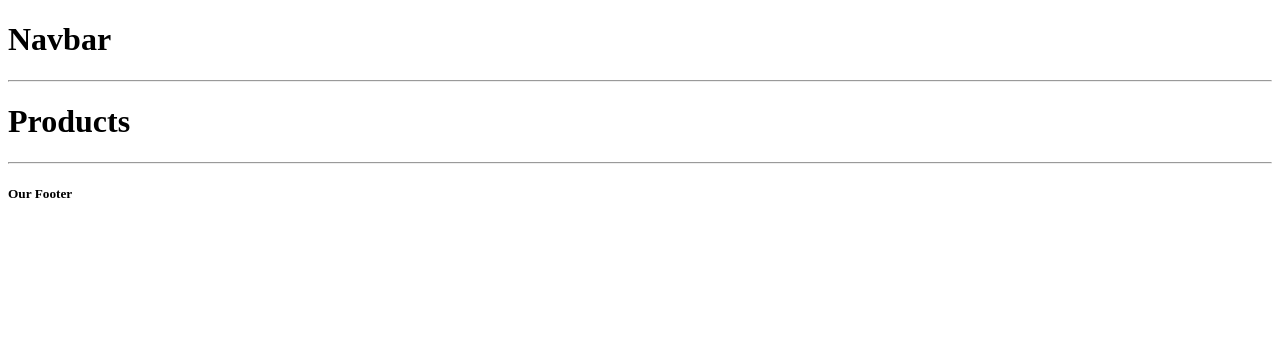
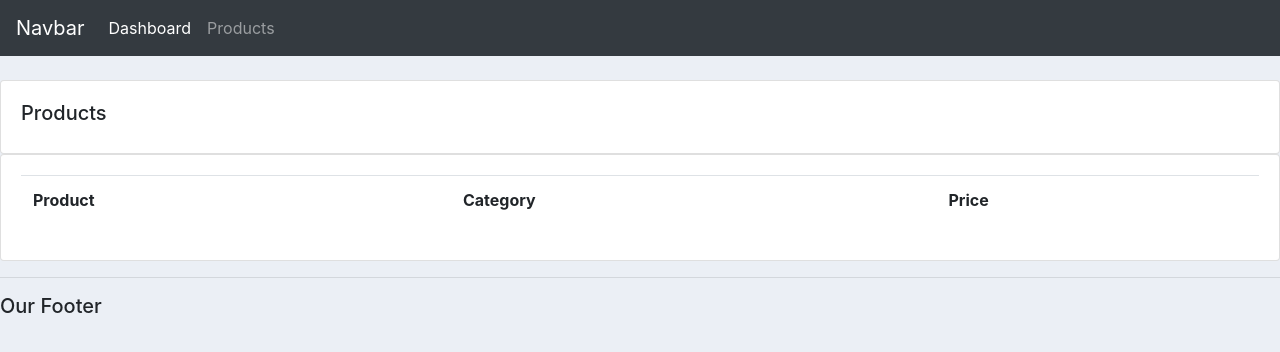
Before and after one commit to gdguesser/Django-CRM, a Django app: page /products/ in a window 1280 px wide. Shown: the top 352 px of the page. Run offline with Django 3.2, Linux system fonts and the light colour scheme; lists and menus that the app fills with data are empty; some libraries are stand-ins or nearby versions.

Commit message:
creation of pages and the styling of those pages

```diff
--- a/accounts/templates/accounts/main.html
+++ b/accounts/templates/accounts/main.html
@@ -2,10 +2,34 @@
 <html>
 <head>
     <title>CRM</title>
+    <link rel="stylesheet" href="https://stackpath.bootstrapcdn.com/bootstrap/4.5.0/css/bootstrap.min.css" integrity="sha384-9aIt2nRpC12Uk9gS9baDl411NQApFmC26EwAOH8WgZl5MYYxFfc+NcPb1dKGj7Sk" crossorigin="anonymous">
+
+    <style>
+        #logo{
+        }
+
+        body{
+            background-color: #ebeff5;
+        }
+
+
+        #total-orders{
+            background-color: #4cb4c7;
+        }
+
+
+        #orders-delivered{
+            background-color: #7abecc;
+        }
+
+        #orders-pending{
+            background-color: #7CD1C0;
+        }
+    </style>
+
 </head>
 <body>
-    <h1>Navbar</h1>
-    <hr>
+    {% include 'accounts/navbar.html' %}
 
     {% block content %}
 
@@ -15,4 +39,7 @@
     <h5>Our Footer</h5>
 
 </body>
+<script src="https://code.jquery.com/jquery-3.3.1.slim.min.js" integrity="sha384-q8i/X+965DzO0rT7abK41JStQIAqVgRVzpbzo5smXKp4YfRvH+8abtTE1Pi6jizo" crossorigin="anonymous"></script>
+<script src="https://cdnjs.cloudflare.com/ajax/libs/popper.js/1.14.7/umd/popper.min.js" integrity="sha384-UO2eT0CpHqdSJQ6hJty5KVphtPhzWj9WO1clHTMGa3JDZwrnQq4sF86dIHNDz0W1" crossorigin="anonymous"></script>
+<script src="https://stackpath.bootstrapcdn.com/bootstrap/4.3.1/js/bootstrap.min.js" integrity="sha384-JjSmVgyd0p3pXB1rRibZUAYoIIy6OrQ6VrjIEaFf/nJGzIxFDsf4x0xIM+B07jRM" crossorigin="anonymous"></script>
 </html>
--- /dev/null
+++ b/accounts/templates/accounts/navbar.html
@@ -0,0 +1,16 @@
+<nav class="navbar navbar-expand-lg navbar-dark bg-dark">
+  <a class="navbar-brand" href="#">Navbar</a>
+  <button class="navbar-toggler" type="button" data-toggle="collapse" data-target="#navbarNav" aria-controls="navbarNav" aria-expanded="false" aria-label="Toggle navigation">
+    <span class="navbar-toggler-icon"></span>
+  </button>
+  <div class="collapse navbar-collapse" id="navbarNav">
+    <ul class="navbar-nav">
+      <li class="nav-item active">
+        <a class="nav-link" href="#">Dashboard</a>
+      </li>
+      <li class="nav-item">
+        <a class="nav-link" href="#">Products</a>
+      </li>
+    </ul>
+  </div>
+</nav>
--- a/accounts/templates/accounts/products.html
+++ b/accounts/templates/accounts/products.html
@@ -2,6 +2,24 @@
 
 {% block content %}
 
-<h1>Products</h1>
+<br>
+
+<div class="row">
+    <div class="col-md">
+        <div class="card card-body">
+            <h5>Products</h5>
+        </div>
+        <div class="card card-body">
+            <table class="table">
+                <tr>
+                    <th>Product</th>
+                    <th>Category</th>
+                    <th>Price</th>
+                </tr>
+
+            </table>
+        </div>
+    </div>
+</div>
 
 {% endblock content %}
```
Also changed, not shown: accounts/templates/accounts/customer.html (+63 -1 lines), accounts/templates/accounts/dashboard.html (+40 -1 lines), accounts/templates/accounts/status.html (added, +42 -0 lines).
